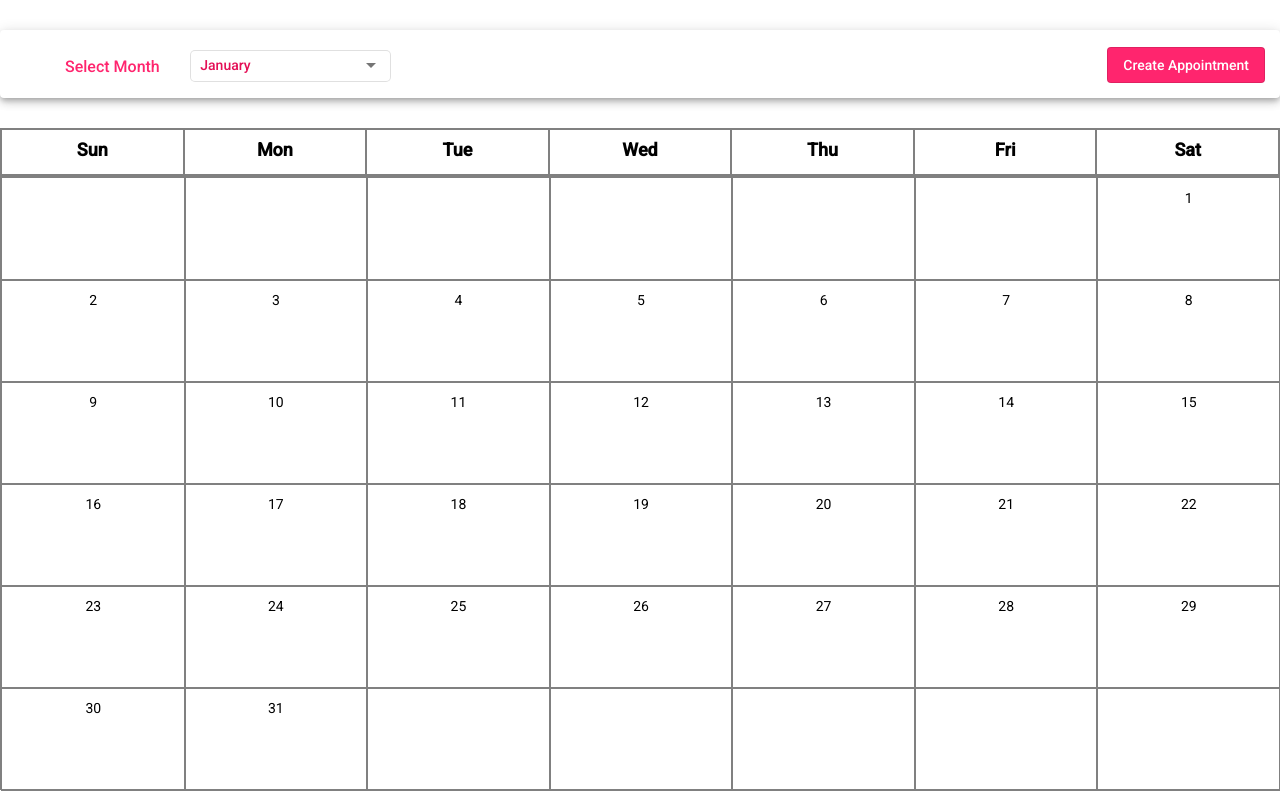
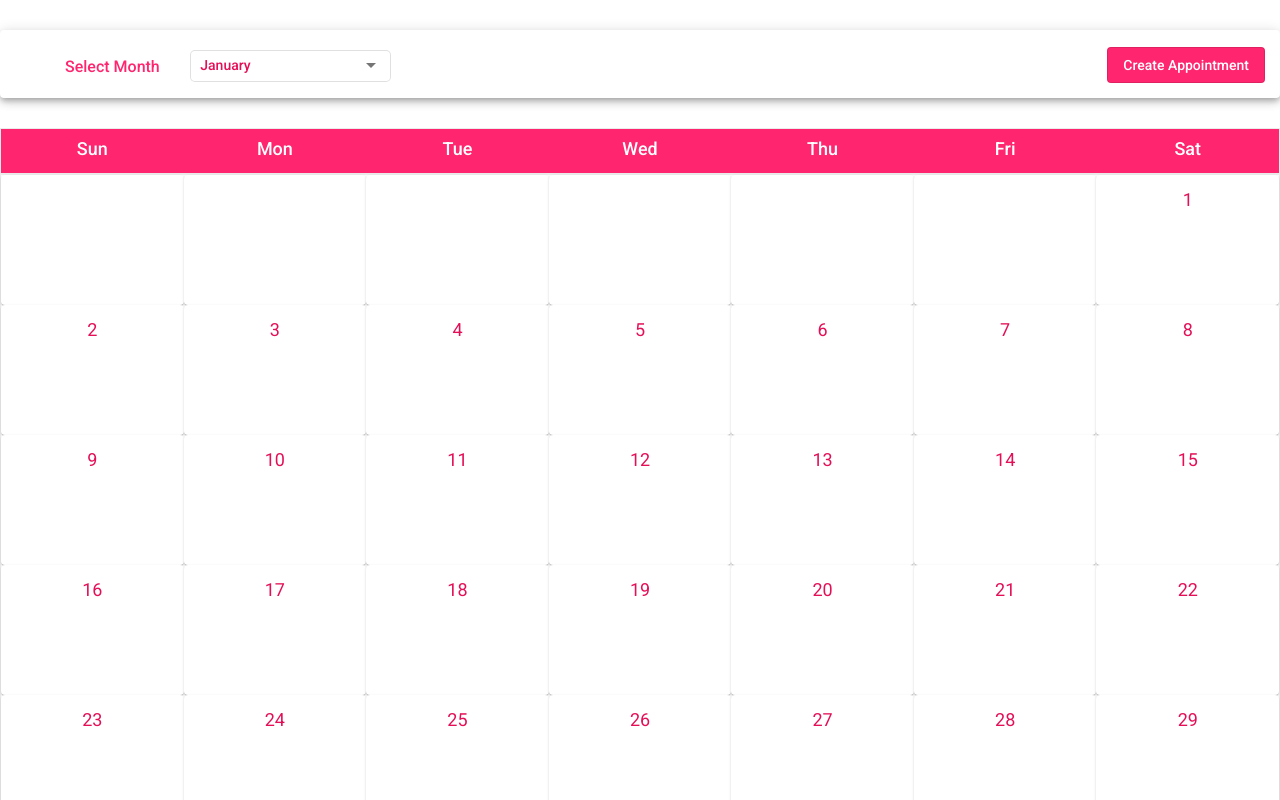
Before and after one commit to NawazSharifB/appointment-calender, an Angular app: page /month/1 in a window 1280 px wide. Shown: the top 800 px of the page. Built offline with nearby package versions, Linux system fonts and the light colour scheme.

Commit message:
updated calender body UI

```diff
--- a/src/app/calender/components/calender-body/calender-body.component.html
+++ b/src/app/calender/components/calender-body/calender-body.component.html
@@ -5,22 +5,20 @@
     </div>
   </div>
 
-  <div class="calender" flexLayout="row wrap">
-    <div *ngFor="let dayConfig of daysInThisMonth" fxFlex="1 1 calc(100% / 7)">
-      <div class="date-cell" *ngIf="dayConfig; else emptyCell">
+  <div class="calender" flexLayout="row wrap" fxLayout="start stretched">
+    <mat-card class="date-cell" *ngFor="let dayConfig of daysInThisMonth" fxFlex="1 1 calc(100% / 7)">
+      <ng-container *ngIf="dayConfig">
         <p class="date">{{dayConfig.date}}</p>
 
-        <app-appointment-list
-          *ngIf="dayConfig.appointmentList.length"
-          [appointmentList]="dayConfig.appointmentList"
-        ></app-appointment-list>
-      </div>
-    </div>
+        <div>
+          <app-appointment-list
+            *ngIf="dayConfig.appointmentList.length"
+            [appointmentList]="dayConfig.appointmentList"
+          ></app-appointment-list>
+        </div>
+      </ng-container>
+    </mat-card>
   </div>
 </ng-container>
 
-<ng-template #emptyCell>
-  <div class="date-cell"></div>
-</ng-template>
-
 <app-content-loading *ngIf="isDataLoading$.value"></app-content-loading>
--- a/src/app/calender/components/calender-body/calender-body.component.scss
+++ b/src/app/calender/components/calender-body/calender-body.component.scss
@@ -1,26 +1,30 @@
+@import '../../../../assets/styles/variables';
+
 .calender {
   display: flex;
   flex-flow: row wrap;
-  border: 1px solid gray;
+  border: 1px solid #ebebeb;
 
   .date-cell {
     min-width: 100px;
-    min-height: 100px;
+    height: 130px;
     width: 100%;
-    height: 100%;
-    border: 1px solid gray;
+    padding: 5px;
 
     .date {
+      margin-top: 10px;
+      color: $deep-text-color;
+      font-size: 18px;
       text-align: center;
-      margin-top: 10px;
     }
   }
 
   &.weekDays .days {
     padding: 10px 0 2px;
-    border: 1px solid gray;
+    background-color: $default-background-color;
+    color: white;
     font-size: large;
-    font-weight: 600;
+    font-weight: 580;
 
     .text {
       text-align: center;
```
